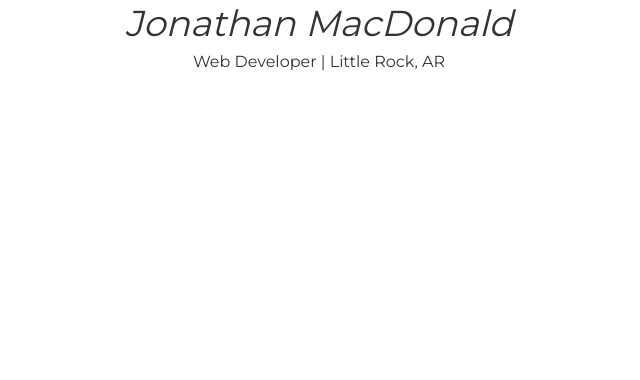
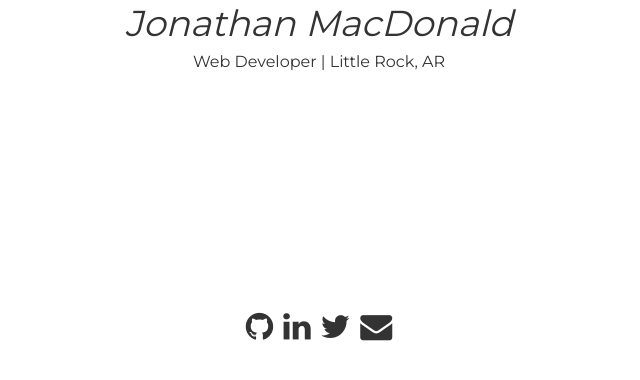
Before and after one commit to eiei0/eiei0.github.io, a PHP site: page / in a window 1280 px wide. Shown: the part 271-651 px from the top of the page, without its empty margins (321-961 px from the left). Run offline with PHP 8.4, Linux system fonts and the light colour scheme; some libraries are stand-ins or nearby versions.

Commit message:
Footer
Created footer and added social icons at bottom

```diff
--- a/home.html
+++ b/home.html
@@ -7,10 +7,15 @@
       <script src="http://html5shiv.googlecode.com/svn/trunk/html5.js"></script>
     <![endif]-->
 
+    <!-- stylesheets -->
     <link href="stylesheets/style.css" type="text/css" rel="stylesheet" >
+    <link rel="stylesheet" href="https://maxcdn.bootstrapcdn.com/font-awesome/4.5.0/css/font-awesome.min.css">
 
+    <!-- fonts -->
     <link href='https://fonts.googleapis.com/css?family=Montserrat' rel='stylesheet' type='text/css'>
   </head>
+
+  <body>
 
     <header class="header">
       <img src="images/avatar.png" width="100" height="100" class="avatar" />
@@ -18,6 +23,16 @@
       <p>Web Developer | Little Rock, AR</p>
     </header>
 
-  <body>
+    <section>
+
+    </section>
+
+    <footer class="footer">
+      <a target="_blank" href="https://www.github.com/eiei0"><i class="fa fa-github fa-2x"></i></a>
+      <a target="_blank" href="https://www.linkedin.com/in/j0nnyappleseed000"><i class="fa fa-linkedin fa-2x"></i></a>
+      <a target="_blank" href="https://twitter.com/j0nnyappleseed"><i class="fa fa-twitter fa-2x"></i></a>
+      <a href="mailto:jonathan.macdonald@me.com"><i class="fa fa-envelope fa-2x"></i></a>
+    </footer>
+
   </body>
 </html>
--- a/sass/style.scss
+++ b/sass/style.scss
@@ -40,3 +40,17 @@ img {
   width: 100px;
   height: 100px;
 }
+
+// Footer
+.footer {
+  padding: 1% 5%;
+  text-align:center;
+  color: white;
+
+  a {
+    font-weight: 500;
+    text-decoration: none;
+    color: #333;
+    padding: .25%;
+  }
+}
--- a/stylesheets/style.css
+++ b/stylesheets/style.css
@@ -108,3 +108,17 @@ img {
   width: 100px;
   height: 100px;
 }
+
+/* line 45, ../sass/style.scss */
+.footer {
+  padding: 1% 5%;
+  text-align: center;
+  color: white;
+}
+/* line 50, ../sass/style.scss */
+.footer a {
+  font-weight: 500;
+  text-decoration: none;
+  color: #333;
+  padding: .25%;
+}
```
Lines whose indentation alone changed are shown as unchanged.
